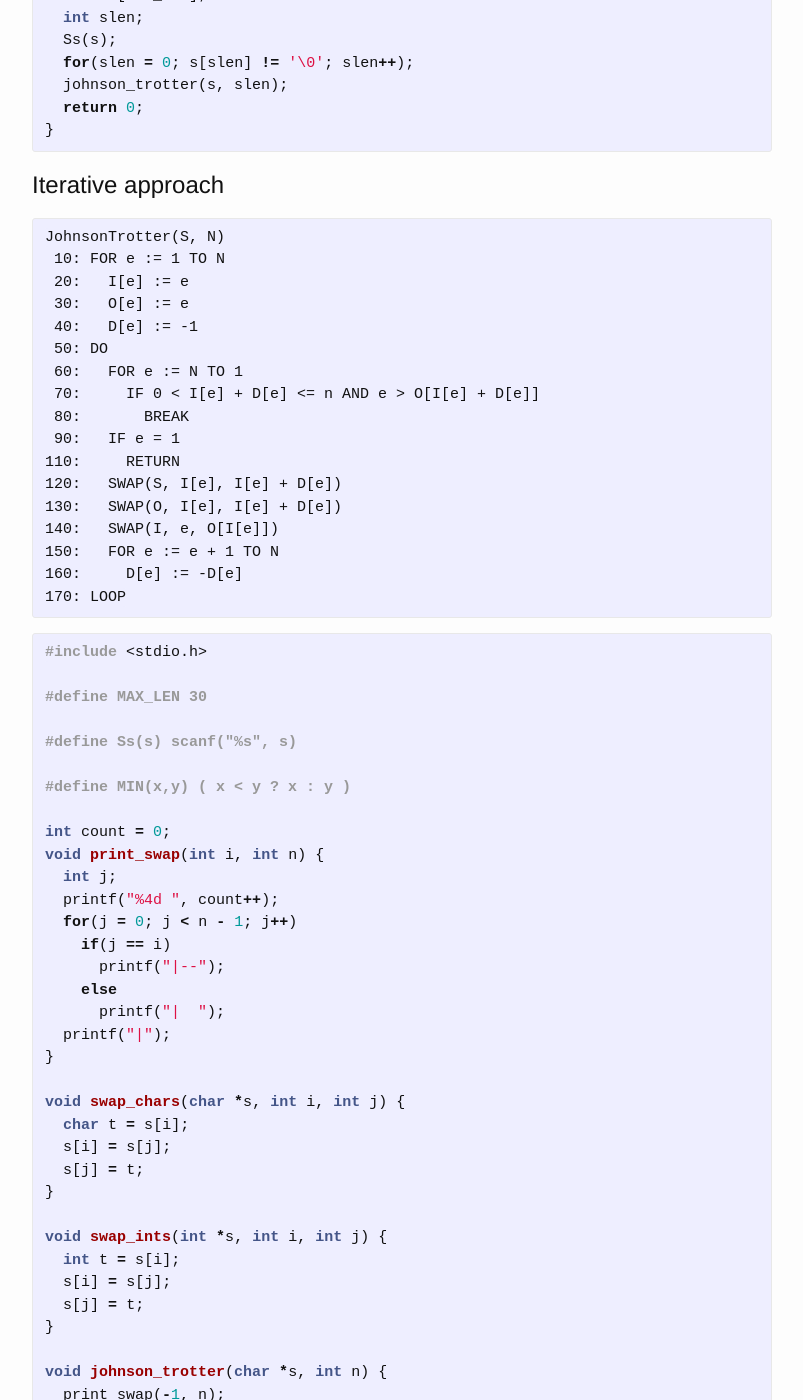
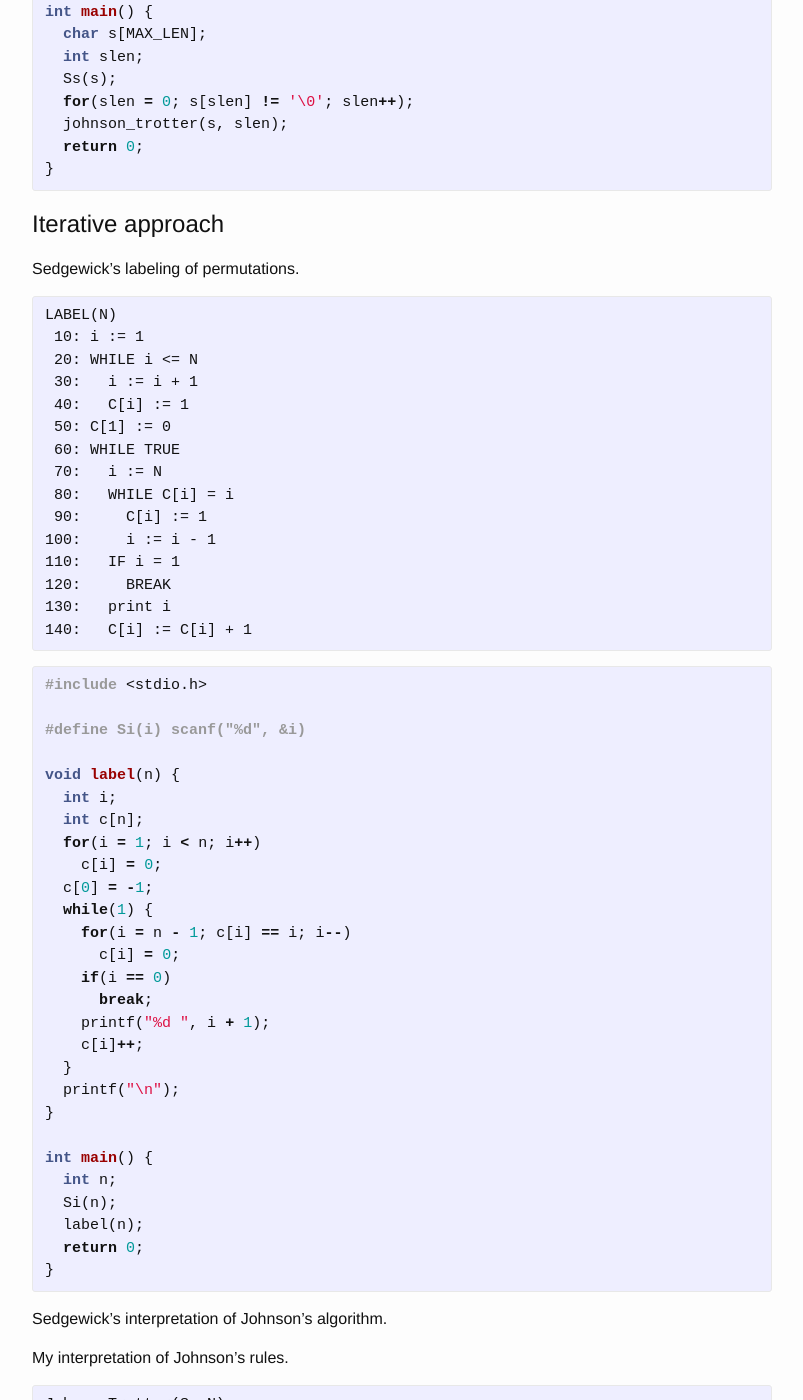
Before and after one commit to mrrusof/mrrusof.github.io, a Jekyll site: the page built from _posts/2016-06-18-how-does-johnson-trotter-work.markdown, in a window 1280 px wide and 1400 px high, scrolled down 5609 px. Shown: the whole window, without its empty margins (238-1041 px from the left). Built offline with Jekyll 4.4.1, drawn with Linux system fonts in a browser that asks for light colours; formulas are drawn with MathJax 3; some of the changed text lies outside the part shown.

Commit message:
WIP How does Johnson-Trotter algorithm work?

```diff
--- a/_posts/2016-06-18-how-does-johnson-trotter-work.markdown
+++ b/_posts/2016-06-18-how-does-johnson-trotter-work.markdown
@@ -180,7 +180,7 @@
 
 
 
-
+My recursive version of Johnson-Trotter.
 
 {% highlight asciidoc %}
 JohnsonTrotter(S, L, N, D)
@@ -202,8 +202,6 @@
 170:   D[L] := right
 180:   RETURN o + 1
 {% endhighlight %}
-
-
 
 {% highlight c %}
 #include <stdio.h>
@@ -280,6 +278,63 @@
 
 # Iterative approach
 
+Sedgewick's labeling of permutations.
+
+{% highlight asciidoc %}
+LABEL(N)
+ 10: i := 1
+ 20: WHILE i <= N
+ 30:   i := i + 1
+ 40:   C[i] := 1
+ 50: C[1] := 0
+ 60: WHILE TRUE
+ 70:   i := N
+ 80:   WHILE C[i] = i
+ 90:     C[i] := 1
+100:     i := i - 1
+110:   IF i = 1
+120:     BREAK
+130:   print i
+140:   C[i] := C[i] + 1
+{% endhighlight %}
+
+{% highlight c %}
+#include <stdio.h>
+
+#define Si(i) scanf("%d", &i)
+
+void label(n) {
+  int i;
+  int c[n];
+  for(i = 1; i < n; i++)
+    c[i] = 0;
+  c[0] = -1;
+  while(1) {
+    for(i = n - 1; c[i] == i; i--)
+      c[i] = 0;
+    if(i == 0)
+      break;
+    printf("%d ", i + 1);
+    c[i]++;
+  }
+  printf("\n");
+}
+
+int main() {
+  int n;
+  Si(n);
+  label(n);
+  return 0;
+}
+{% endhighlight %}
+
+Sedgewick's interpretation of Johnson's algorithm.
+
+{% highlight asciidoc %}
+
+{% endhighlight %}
+
+My interpretation of Johnson's rules.
 
 {% highlight asciidoc %}
 JohnsonTrotter(S, N)
@@ -397,6 +452,12 @@
   <dd>
     <a href="https://www.google.com.mx/webhp?sourceid=chrome-instant&ion=1&espv=2&ie=UTF-8#q=introduction%20to%20the%20design%20and%20analysis%20of%20algorithms">Introduction to the analysis and design of algorithms</a>
   </dd>
+  <dt id="sedgewick">
+    Sedgewick
+  </dt>
+  <dd>
+    something
+  </dd>
   <dt id="trotter">
     Trotter
   </dt>
```
